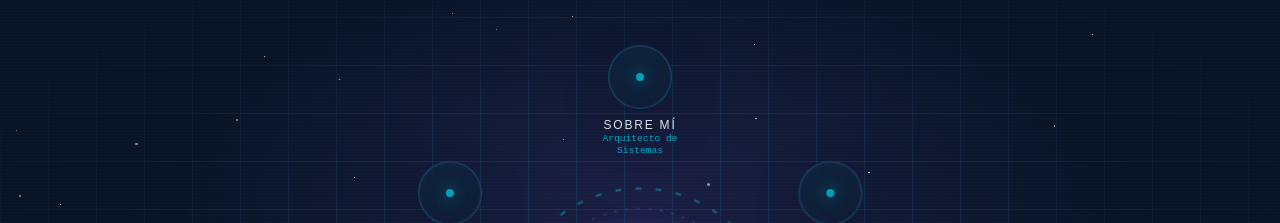
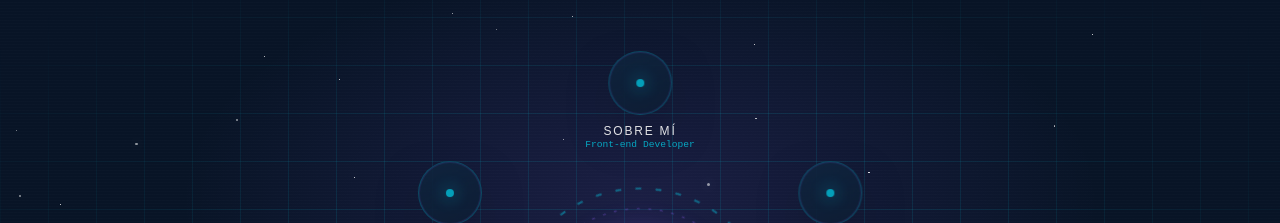
Before and after one commit to sakimay/isaac-mayne-portfolio, a Nuxt app: page / in a window 1280 px wide. Shown: the part 79-302 px from the top of the page. Built offline with nearby package versions, Linux system fonts and the light colour scheme.

Commit message:
feat: update 'about' module subtitle to reflect role as Front-end Developer

```diff
--- a/app/composables/useTerminalCommands.ts
+++ b/app/composables/useTerminalCommands.ts
@@ -42,7 +42,7 @@ function buildCommands(): TerminalCommand[] {
     },
     {
       name: 'about',
-      description: 'Abre el perfil del Arquitecto de Sistemas',
+      description: 'Abre el perfil del Front-end Developer',
       run: () => {
         openWindow('about')
         return [
--- a/app/data/modules.ts
+++ b/app/data/modules.ts
@@ -1,7 +1,7 @@
 import type { ModuleDefinition } from '~/types'
 
 export const modules: ModuleDefinition[] = [
-  { id: 'about', label: 'Sobre mí', subtitle: 'Arquitecto de Sistemas', icon: 'user', angle: -90 },
+  { id: 'about', label: 'Sobre mí', subtitle: 'Front-end Developer', icon: 'user', angle: -90 },
   { id: 'projects', label: 'Proyectos', subtitle: 'Módulos Activos', icon: 'grid', angle: -30 },
   { id: 'skills', label: 'Habilidades', subtitle: 'Sistemas de Energía', icon: 'bolt', angle: 30 },
   { id: 'experience', label: 'Experiencia', subtitle: 'Historial Laboral', icon: 'briefcase', angle: 90 },
```
